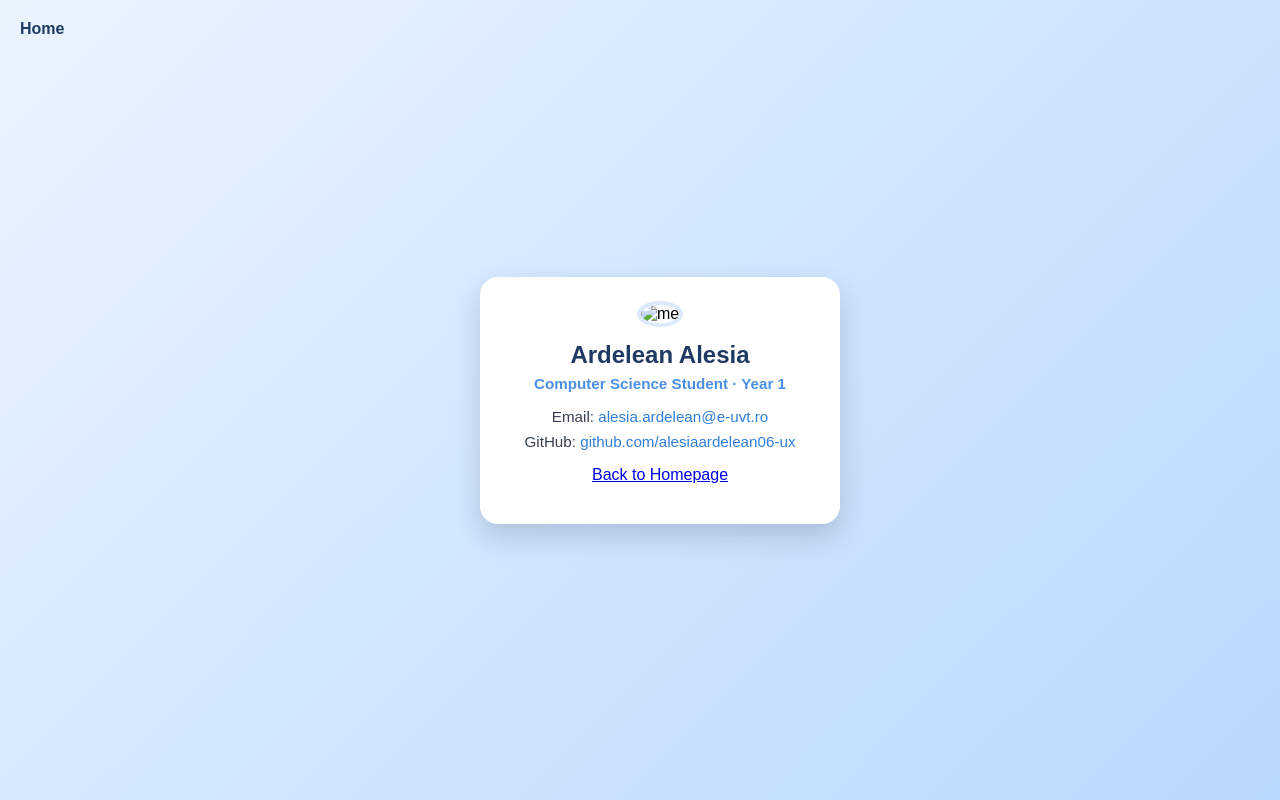
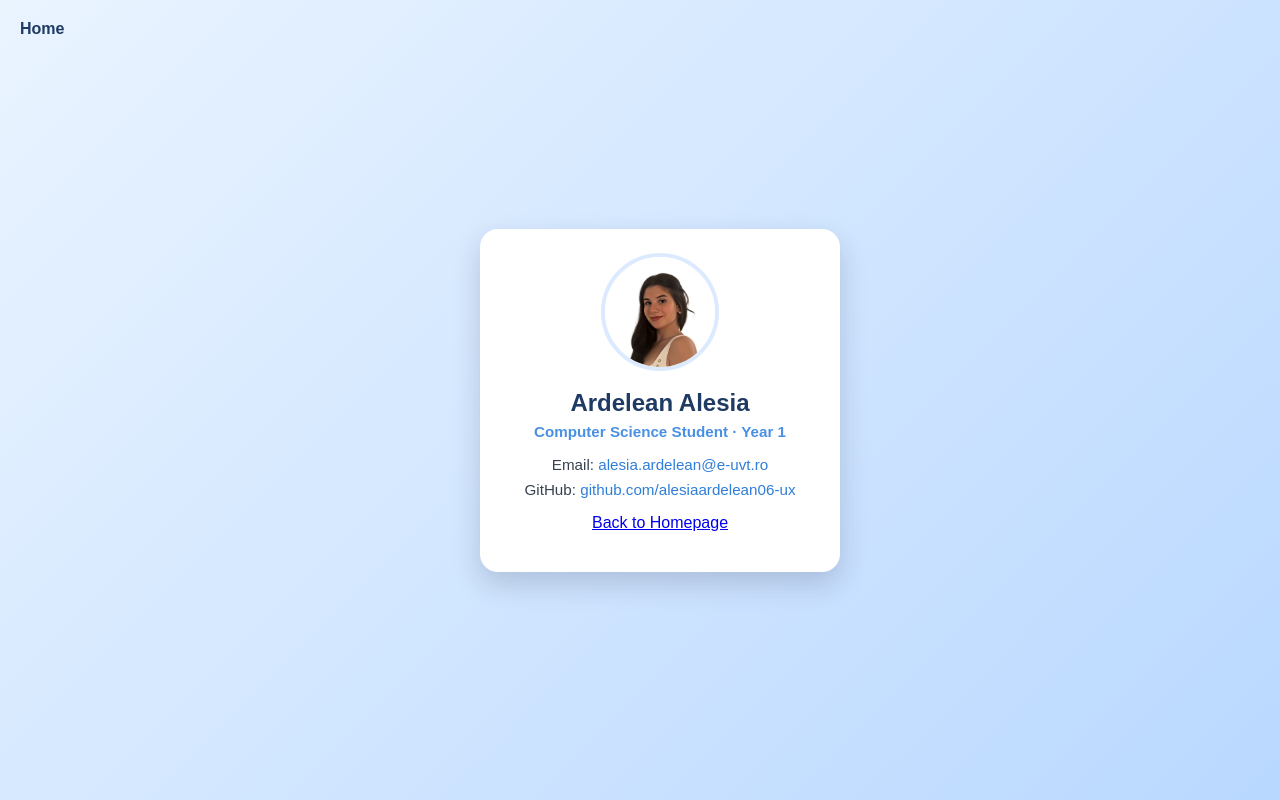
Before and after one commit to alesiaardelean06-ux/HW2, a plain HTML site: page card.html in a window 1280 px wide. Drawn offline with Linux system fonts and the light colour scheme.

Commit message:
Fix profile image source in card.html

```diff
--- a/card.html
+++ b/card.html
@@ -13,7 +13,7 @@
     </ul>
   </nav>
   <div class="card-container" id="business-card">
-    <img id="profile-image" class="profile" src="images/poza_eu.jpeg" alt="me">
+    <img id="profile-image" class="profile" src="poza_eu.jpeg" alt="me">
     <h1 class="name">Ardelean Alesia</h1>
     <p class="specialization">Computer Science Student · Year 1</p>
     <div class="contact-info">
```
